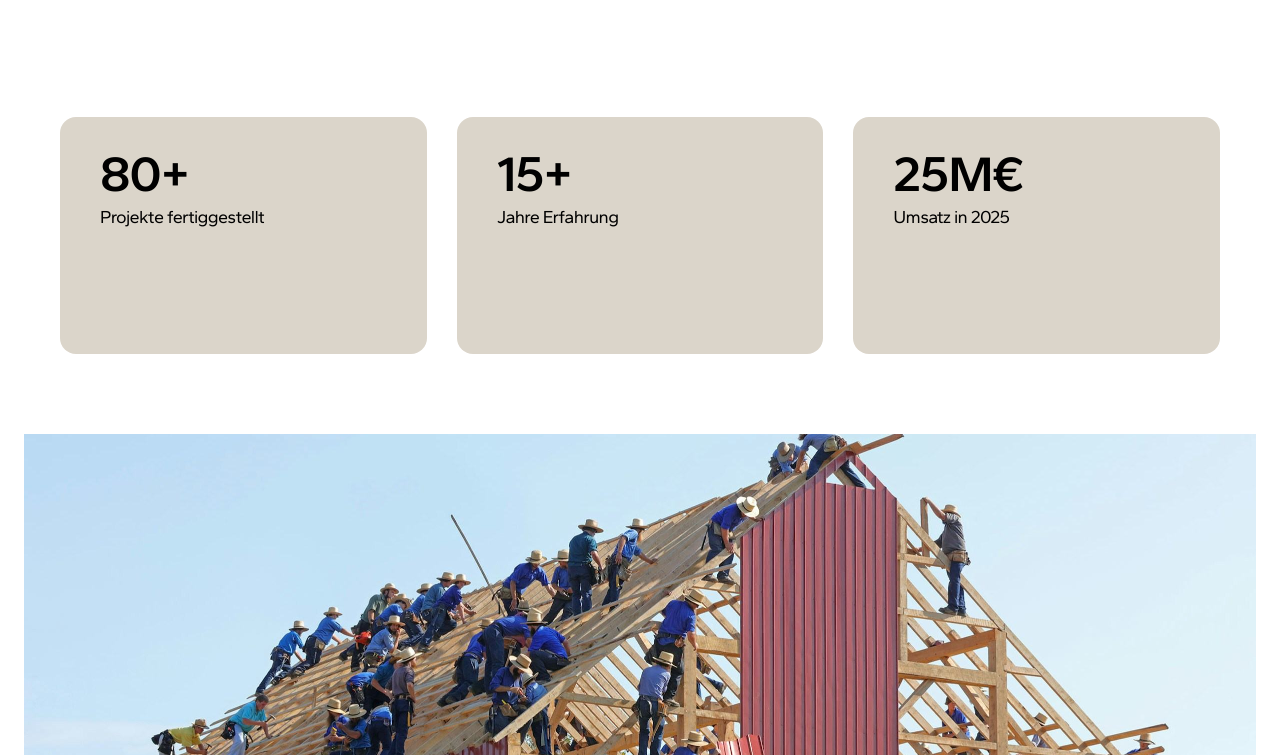
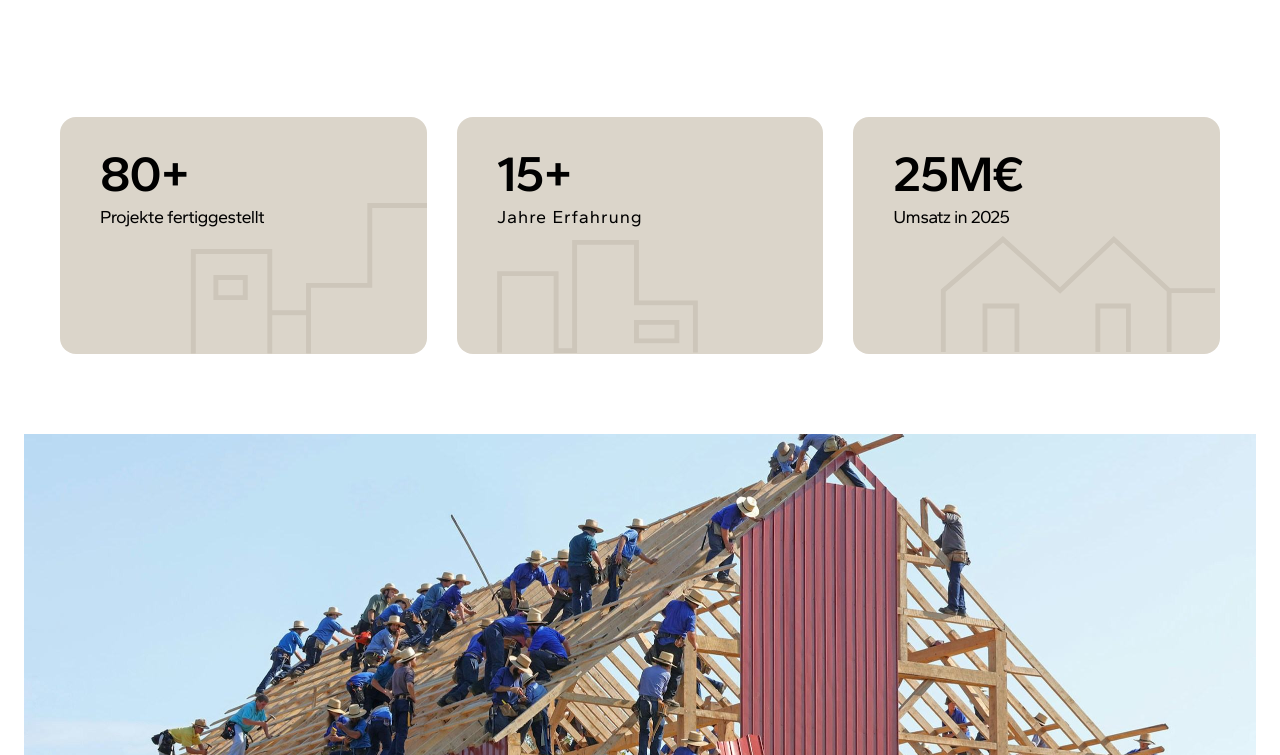
Before and after one commit to SafaMaqbool/client-website, an Astro site: page / in a window 1280 px wide. Shown: the part 1305-2060 px from the top of the page. Built offline with nearby package versions, Linux system fonts and the light colour scheme; Astro itself is replaced by a stand-in of ours.

Commit message:
Add new SVG icons for project statistics and update stats section in index.astro

```diff
--- a/src/pages/index.astro
+++ b/src/pages/index.astro
@@ -167,23 +167,57 @@ const services = [
   </section>
 
   <!-- Stats -->
+<!-- Stats -->
 <section
   class="bg-white flex flex-col md:flex-row gap-7.5 items-start pb-20 pt-10 px-15 w-full"
 >
-    {
-      stats.map((s) => (
-        <div class="bg-sand flex flex-1 flex-col gap-6 h-59.25 items-start px-10 py-8 rounded-2xl">
+  <div class="bg-sand relative overflow-hidden flex flex-1 flex-col gap-6 h-59.25 items-start px-10 py-8 rounded-2xl">
     <div class="flex flex-col gap-2 items-start text-black w-full">
       <h2 class="font-semibold leading-none text-[50px] tracking-[-1px] w-full">
-              {s.value}
+        80+
       </h2>
       <p class="font-normal leading-[1.2] text-lg tracking-[-0.72px] w-full">
-              {s.label}
+        Projekte fertiggestellt
       </p>
     </div>
+    <img
+      src="/icons/stat-project.svg"
+      alt=""
+      class="absolute bottom-0 -right-1 h-37.75 w-60.25 pointer-events-none"
+    />
   </div>
-      ))
-    }
+
+  <div class="bg-sand relative overflow-hidden flex flex-1 flex-col gap-6 h-59.25 items-start px-10 py-8 rounded-2xl">
+    <div class="flex flex-col gap-2 items-start text-black w-full">
+      <h2 class="font-semibold leading-none text-[50px] tracking-[-1px] w-full">
+        15+
+      </h2>
+      <p class="font-normal leading-[1.2] text-lg tracking-[0.9px] w-full">
+        Jahre Erfahrung
+      </p>
+    </div>
+    <img
+      src="/icons/stat-experience.svg"
+      alt=""
+      class="absolute left-10 top-30.75 h-28.25 w-50.25 pointer-events-none"
+    />
+  </div>
+
+  <div class="bg-sand relative overflow-hidden flex flex-1 flex-col gap-6 h-59.25 items-start px-10 py-8 rounded-2xl">
+    <div class="flex flex-col gap-2 items-start text-black w-full">
+      <h2 class="font-semibold leading-none text-[50px] tracking-[-1px] w-full">
+        25M€
+      </h2>
+      <p class="font-normal leading-[1.2] text-lg tracking-[-0.72px] w-full">
+        Umsatz in 2025
+      </p>
+    </div>
+    <img
+      src="/icons/stat-revenue.svg"
+      alt=""
+      class="absolute bottom-0.5 right-0.5 h-[116.5px] w-[280.5px] pointer-events-none"
+    />
+  </div>
 </section>
 
   <!-- Construction photo banner -->
```
Also changed, not shown: public/icons/stat-experience.svg (added), public/icons/stat-project.svg (added), public/icons/stat-revenue.svg (added). Lines whose indentation alone changed are shown as unchanged.
